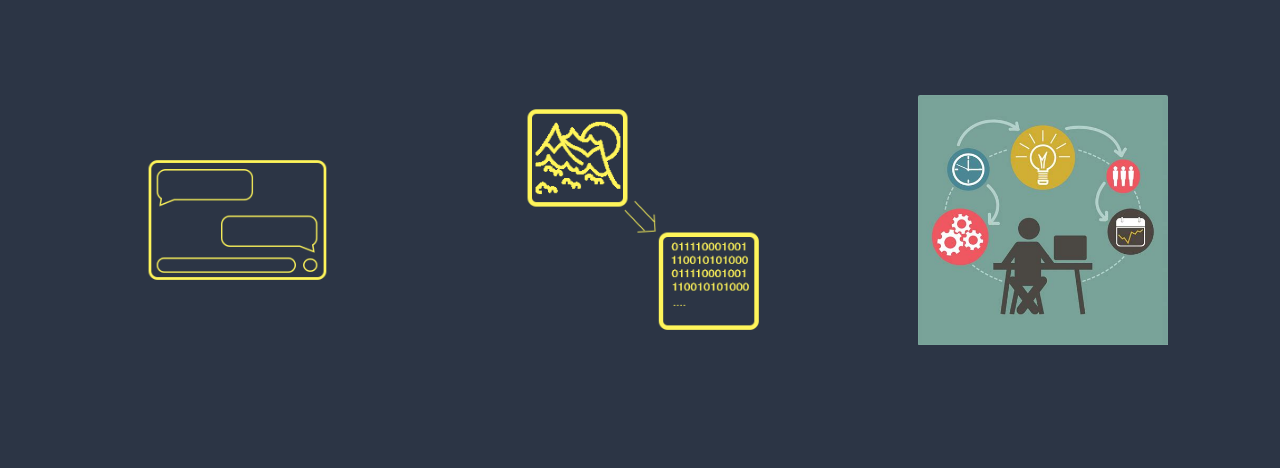
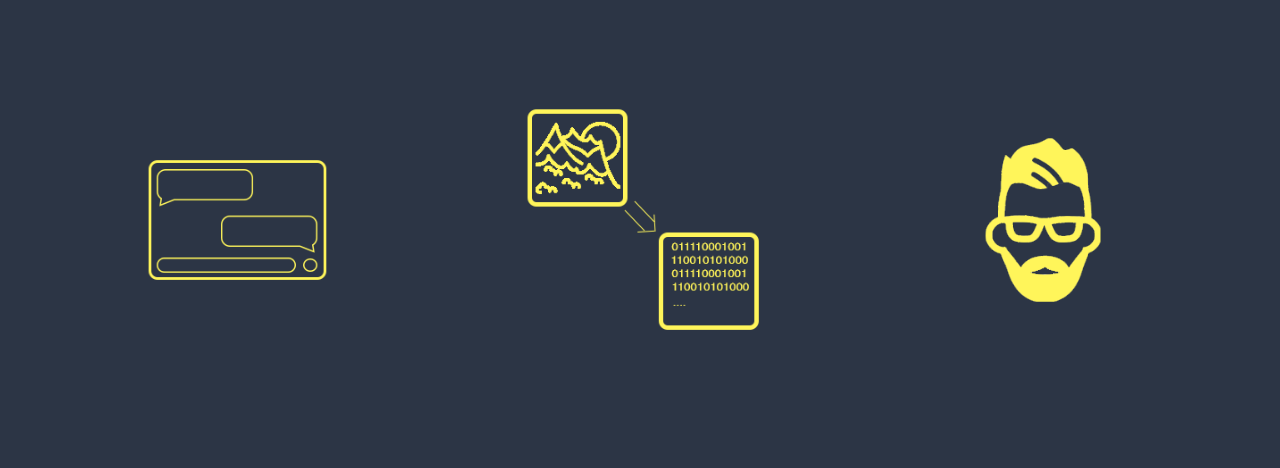
Before and after one commit to Turing-26/Personal-portfolio, a website built with Parcel: page port.html in a window 1280 px wide. Shown: the part 2842-3310 px from the top of the page. Built offline with nearby package versions, Linux system fonts and the light colour scheme.

Commit message:
added portfolio picture

```diff
--- a/port.html
+++ b/port.html
@@ -299,7 +299,7 @@
           </div>
           <div class="projects__project">
             <div class="projects__img">
-              <img src="/src/imgs/p.jpg" alt="project template" />
+              <img src="/src/imgs/face.png" alt="project template" />
               <div class="projects__container">
                 <h5 class="projects__name">My portfolio</h5>
                 <div class="projects__info">
```
Also changed, not shown: src/imgs/face.png (added).
